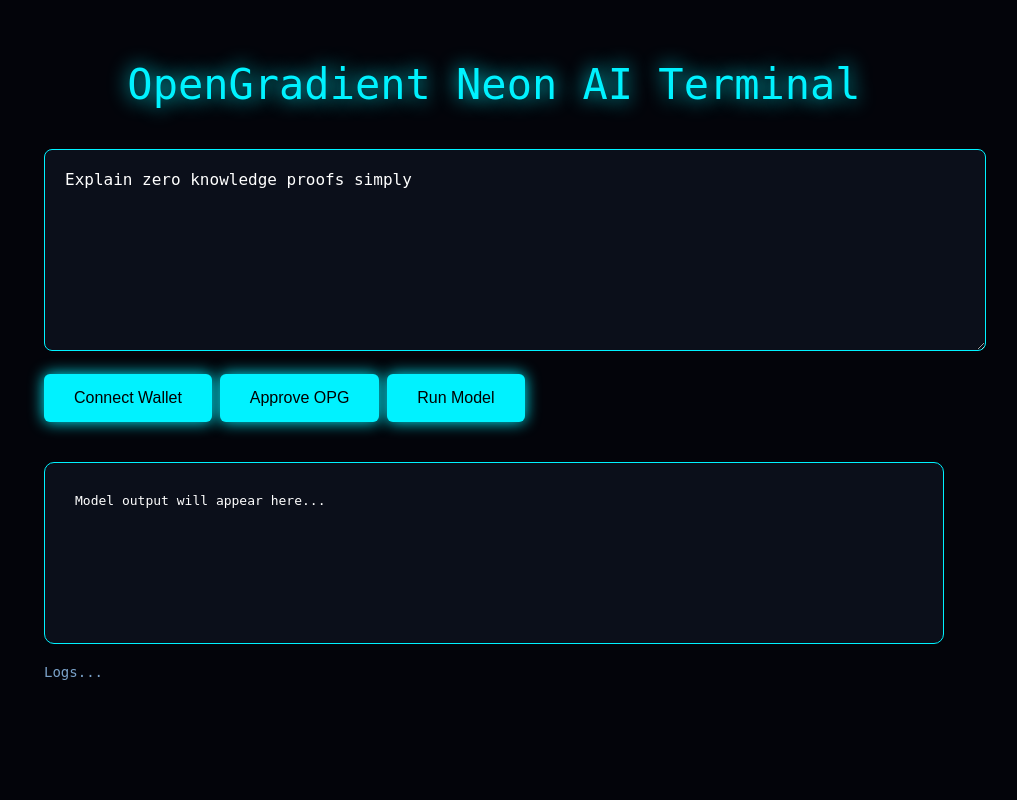
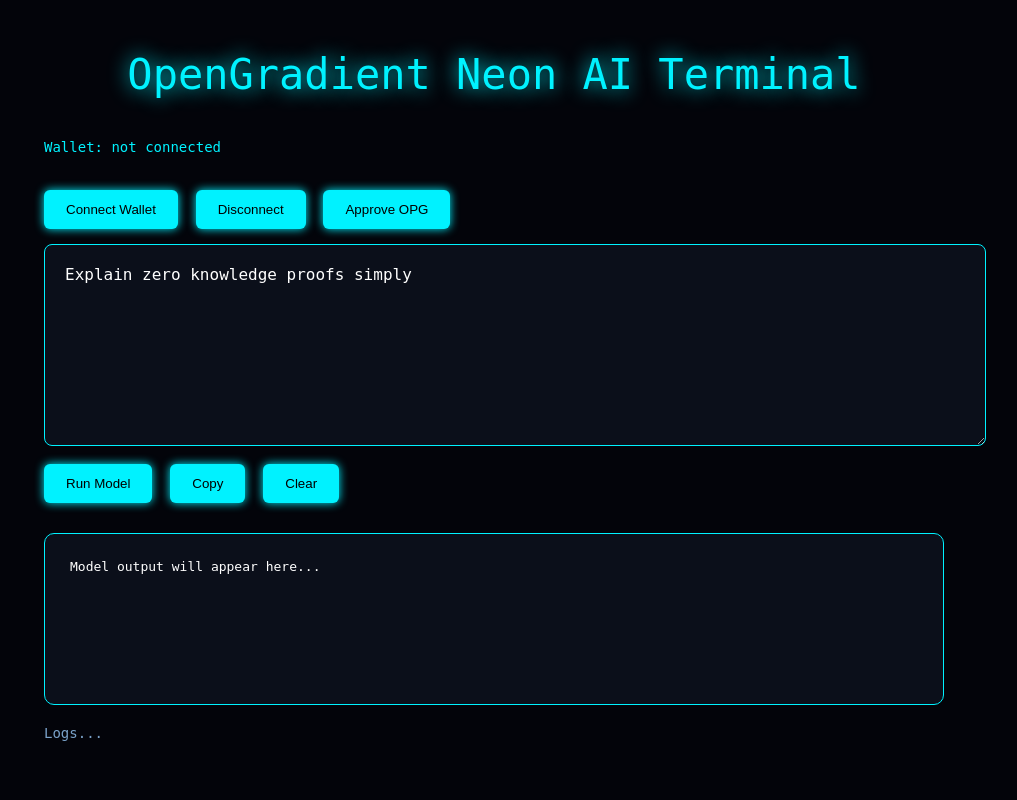
Before and after one commit to arthuroua/opengradient-playground, a Flask app: page / in a window 1280 px wide. Shown: the whole page, without its empty margins (146-1163 px from the left). Run offline with Flask 3, Linux system fonts and the light colour scheme; some libraries are stand-ins or nearby versions.

Commit message:
Update index.html

```diff
--- a/templates/index.html
+++ b/templates/index.html
@@ -3,7 +3,9 @@
 
 <head>
 
-<title>OpenGradient AI Terminal</title>
+<title>OpenGradient Neon AI Terminal</title>
+
+<script src="https://cdn.jsdelivr.net/npm/ethers@5.7.2/dist/ethers.min.js"></script>
 
 <style>
 
@@ -17,7 +19,7 @@
 .container{
 max-width:900px;
 margin:auto;
-padding:60px;
+padding:50px;
 }
 
 .title{
@@ -37,37 +39,41 @@
 border-radius:8px;
 padding:20px;
 font-size:16px;
-outline:none;
 }
 
 button{
-margin-top:20px;
-padding:15px 30px;
-font-size:16px;
+margin-top:15px;
+margin-right:10px;
+padding:12px 22px;
 background:#00f2ff;
 border:none;
 border-radius:6px;
 cursor:pointer;
-box-shadow:0 0 15px #00f2ff;
+box-shadow:0 0 10px #00f2ff;
 }
 
 button:hover{
-box-shadow:0 0 30px #00f2ff;
+box-shadow:0 0 25px #00f2ff;
 }
 
 .result{
-margin-top:40px;
+margin-top:30px;
 background:#0b0f1a;
-padding:30px;
+padding:25px;
 border-radius:10px;
+border:1px solid #00f2ff;
+min-height:120px;
 color:white;
-min-height:120px;
-border:1px solid #00f2ff;
 }
 
 .log{
 margin-top:20px;
+font-size:14px;
 color:#7aa2c9;
+}
+
+.wallet{
+margin-bottom:20px;
 font-size:14px;
 }
 
@@ -83,15 +89,25 @@
 OpenGradient Neon AI Terminal
 </div>
 
+<div class="wallet" id="wallet">
+Wallet: not connected
+</div>
+
+<button onclick="connect()">Connect Wallet</button>
+<button onclick="disconnect()">Disconnect</button>
+<button onclick="approve()">Approve OPG</button>
+
+<br><br>
+
 <textarea id="prompt">
 Explain zero knowledge proofs simply
 </textarea>
 
 <br>
 
-<button onclick="connect()">Connect Wallet</button>
-<button onclick="approve()">Approve OPG</button>
 <button onclick="runModel()">Run Model</button>
+<button onclick="copy()">Copy</button>
+<button onclick="clearOutput()">Clear</button>
 
 <div class="result" id="result">
 Model output will appear here...
@@ -105,15 +121,85 @@
 
 <script>
 
+let provider
+let signer
+let account
+
+async function connect(){
+
+if(!window.ethereum){
+alert("Install MetaMask")
+return
+}
+
+provider = new ethers.providers.Web3Provider(window.ethereum)
+
+await provider.send("eth_requestAccounts",[])
+
+signer = provider.getSigner()
+
+account = await signer.getAddress()
+
+document.getElementById("wallet").innerText =
+"Wallet: "+account
+
+document.getElementById("log").innerText =
+"Wallet connected"
+
+}
+
+function disconnect(){
+
+account=null
+provider=null
+signer=null
+
+document.getElementById("wallet").innerText=
+"Wallet: disconnected"
+
+document.getElementById("log").innerText=
+"Wallet disconnected"
+
+}
+
+async function approve(){
+
+if(!signer){
+alert("Connect wallet first")
+return
+}
+
+const token = new ethers.Contract(
+"0x240b09731D96979f50B2C649C9CE10FcF9C7987F",
+["function approve(address spender,uint256 amount) public returns(bool)"],
+signer
+)
+
+const spender="0x000000000022D473030F116dDEE9F6B43aC78BA3"
+
+const amount=ethers.utils.parseUnits("1000",18)
+
+document.getElementById("log").innerText="Sending approve..."
+
+const tx=await token.approve(spender,amount)
+
+document.getElementById("log").innerText=
+"Approval TX: "+tx.hash
+
+await tx.wait()
+
+document.getElementById("log").innerText=
+"Approval confirmed"
+
+}
+
 async function runModel(){
 
 document.getElementById("log").innerText="Sending request..."
 
-const prompt = document.getElementById("prompt").value
+const prompt=document.getElementById("prompt").value
 
-try{
-
-const res = await fetch("/chat",{
+const res=await fetch("/chat",{
 method:"POST",
 headers:{
 "Content-Type":"application/json"
@@ -121,72 +207,33 @@
 body:JSON.stringify({prompt:prompt})
 })
 
-document.getElementById("log").innerText="Response received"
+const data=await res.json()
 
-const data = await res.json()
-
-document.getElementById("result").innerText =
+document.getElementById("result").innerText=
 data.response || data.error
 
-}
-catch(err){
-
-document.getElementById("log").innerText="Error: "+err
+document.getElementById("log").innerText="Response received"
 
 }
 
-}
-async function approve(){
+function copy(){
 
-if(!window.ethereum){
-alert("Install MetaMask")
-return
+const text=document.getElementById("result").innerText
+
+navigator.clipboard.writeText(text)
+
+document.getElementById("log").innerText="Copied to clipboard"
+
 }
 
-await ethereum.request({method:'eth_requestAccounts'})
+function clearOutput(){
 
-const provider = new ethers.providers.Web3Provider(window.ethereum)
-const signer = provider.getSigner()
+document.getElementById("result").innerText=""
+document.getElementById("log").innerText="Output cleared"
 
-const token = new ethers.Contract(
-"0x240b09731D96979f50B2C649C9CE10FcF9C7987F",
-[
-"function approve(address spender,uint256 amount) public returns(bool)"
-],
-signer
-)
-
-const spender = "0x000000000022D473030F116dDEE9F6B43aC78BA3"
-
-const amount = ethers.utils.parseUnits("1000",18)
-
-const tx = await token.approve(spender,amount)
-
-document.getElementById("log").innerText =
-"Approval sent: "+tx.hash
-
-await tx.wait()
-
-document.getElementById("log").innerText =
-"Approval confirmed"
 }
 
-  async function connect(){
+</script>
 
-if(!window.ethereum){
-alert("Install MetaMask")
-return
-}
-
-const accounts = await ethereum.request({
-method:"eth_requestAccounts"
-})
-
-document.getElementById("log").innerText =
-"Connected: "+accounts[0]
-
-}
-</script>
-<script src="https://cdn.jsdelivr.net/npm/ethers@5.7.2/dist/ethers.min.js"></script>
 </body>
 </html>
```
